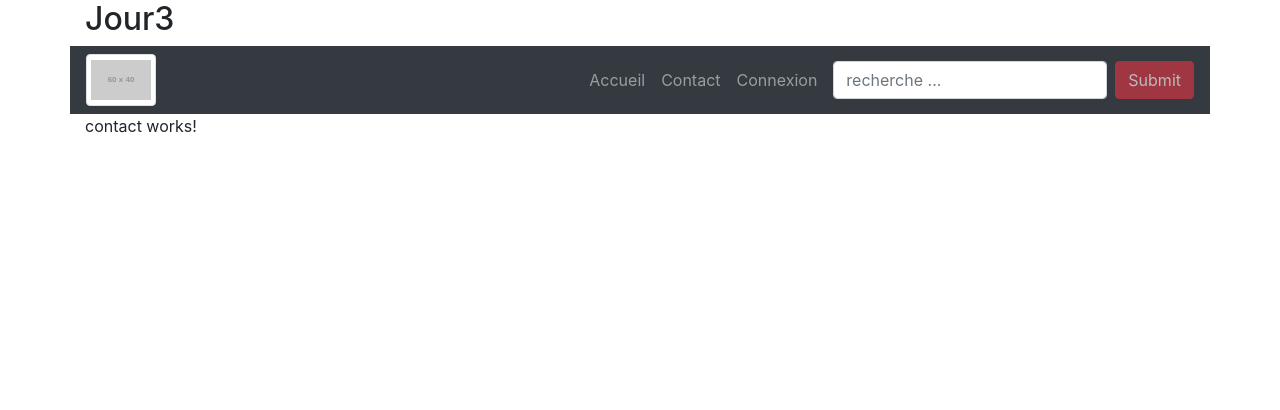
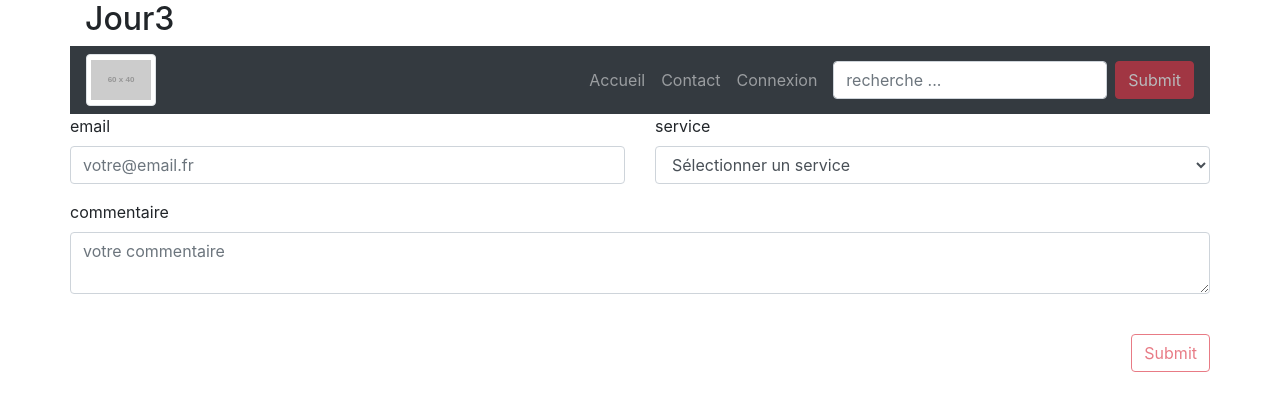
Before and after one commit to webdevproformation/angular-ifocop-dec2020, an Angular app in the folder app-blog/: page /contact in a window 1280 px wide. Shown: the top 410 px of the page. Built offline with nearby package versions, Linux system fonts and the light colour scheme.

Commit message:
correction + this en javacript

```diff
--- a/app-blog/src/app/contact/contact.component.html
+++ b/app-blog/src/app/contact/contact.component.html
@@ -1 +1,52 @@
-<p>contact works!</p>
+<form class="row" #f="ngForm"  (submit)="onSubmit(f)">
+    <div class="form-group col-6 pl-0">
+        <label for="email">email</label>
+        <input
+            type="text"
+            id="email"
+            name="email"
+            class="form-control"
+            placeholder="votre@email.fr"
+            ngModel
+            #email="ngModel"
+            required
+            minlength="8"
+            maxlength="50">
+    </div>
+    <div class="form-group col-6 pr-0">
+        <label for="service">service</label>
+        <select
+            name="service"
+            id="service"
+            class="form-control"
+            ngModel
+            #service="ngModel"
+            required
+            minlength="3"
+            maxlength="50">
+            <option value="">Sélectionner un service</option>
+            <option value="web">web</option>
+            <option value="sav">sav</option>
+            <option value="commercial">commercial</option>
+        </select>
+    </div>
+    <div class="form-group col-12 px-0">
+        <label for="commentaire">commentaire</label>
+        <textarea
+            name="commentaire"
+            id="commentaire"
+            class="form-control"
+            placeholder="votre commentaire"
+            ngModel
+            #commentaire="ngModel"
+            required
+            minlength="3"
+            maxlength="50"></textarea>
+    </div>
+    <div class="form-group col-12  pr-0 d-flex justify-content-end mt-4">
+        <input type="submit" class="btn btn-outline-danger" [disabled]="!f.valid">
+    </div>
+</form>
+<div class="alert alert-success" *ngIf="show">
+    <p class="mb-0">Merci pour votre message, nous revenons vers vous au plus vite !! </p>
+</div>
--- a/app-blog/src/app/contact/contact.component.ts
+++ b/app-blog/src/app/contact/contact.component.ts
@@ -6,6 +6,28 @@ import { Component, OnInit } from '@angular/core';
   styleUrls: ['./contact.component.css']
 })
 export class ContactComponent implements OnInit {
+  private _show : boolean = false ;
+  onSubmit(f) :void{
+    if(f.valid){
+      console.log(f.value)
+      // traitement via un service => enregistrer le mail dans une bdd
+      f.reset(); // vider les champs du formulaire
+      this.show = true;
+     // let that = this;
+      setTimeout(function(){
+        this.show = false;
+      }.bind(this) , 2000 );
+    }
+
+  }
+  get show(){
+    return this._show ;
+  }
+
+  set show( valeur : boolean){
+    console.log("ici")
+    this._show = valeur
+  }
 
   constructor() { }
 
```
Also changed, not shown: 2 other files (tests, documents, lock files or other folders).
